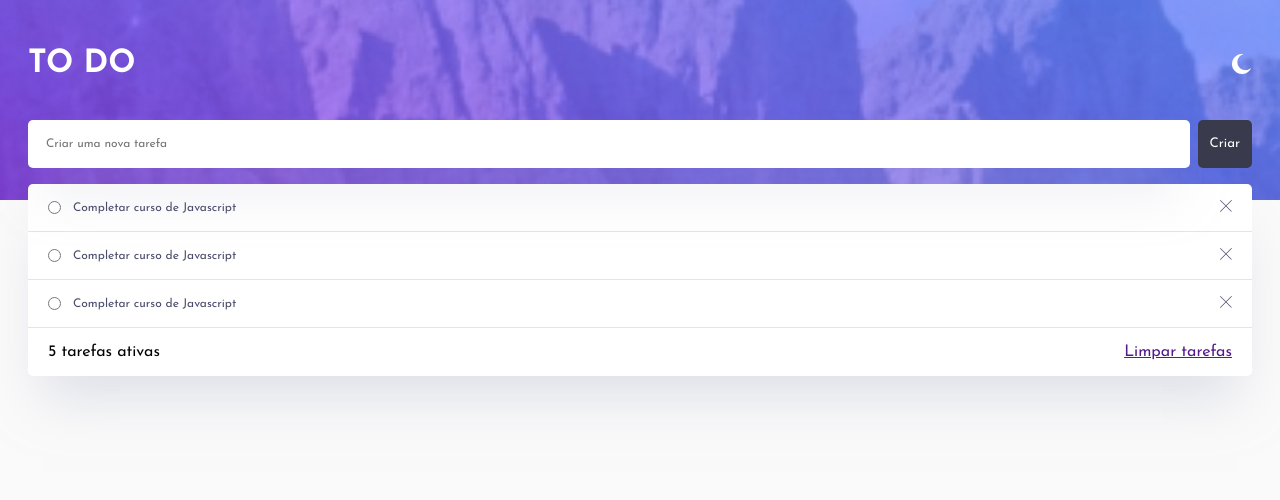
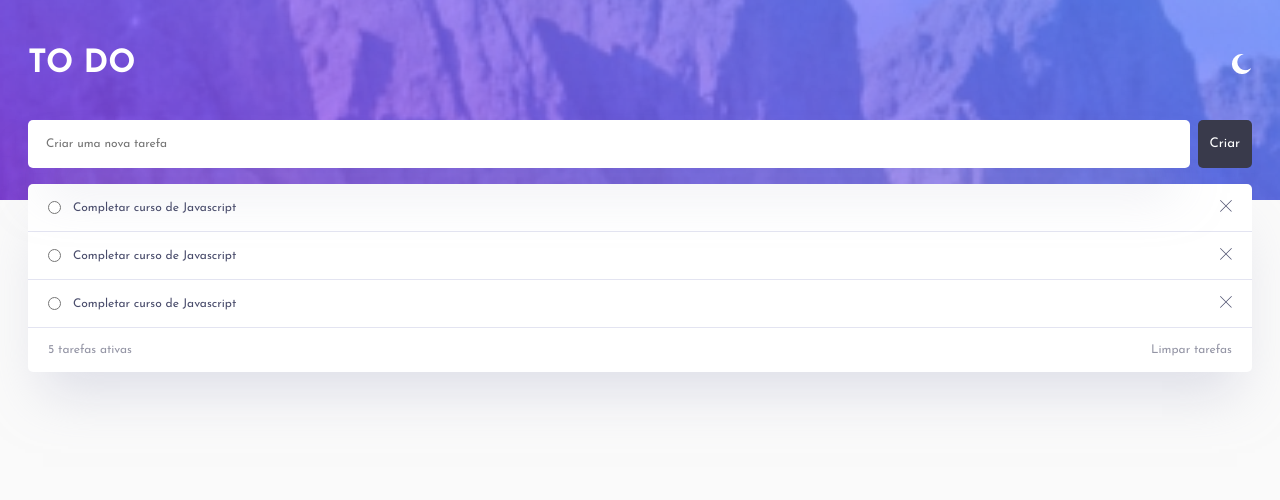
Before and after one commit to Augusto-Valerio/todo-app, a Node server app: page / in a window 1280 px wide. Shown: the top 500 px of the page. Run offline with Node 20, Linux system fonts and the light colour scheme; some libraries are stand-ins or nearby versions.

Commit message:
finalização da estilização da seção de tarefas

```diff
--- a/public/CSS/styles.css
+++ b/public/CSS/styles.css
@@ -113,4 +113,11 @@ main {
     padding: 1rem 1.25rem;
     display: flex;
     justify-content: space-between;
+    font-size: 0.75rem;
+    color: var(--info-text-color);
 }
+
+.informacoes a {
+    text-decoration: none;
+    color: var(--info-text-color);
+}
--- a/views/home.handlebars
+++ b/views/home.handlebars
@@ -51,4 +51,8 @@
             <a href="">Limpar tarefas</a>
         </div>
     </section>
+
+    <section class="botoes">
+
+    </section>
 </main>
```
